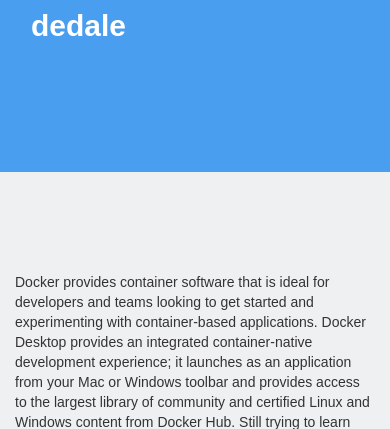
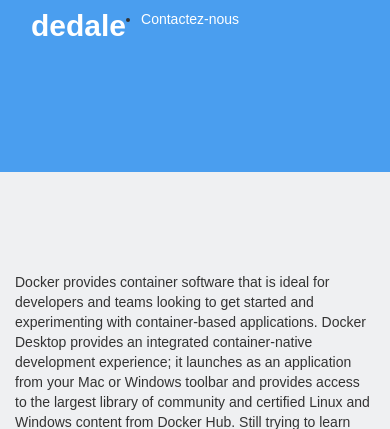
Before and after one commit to glody007/dedale, a Flask app: page / in a window 390 px wide. Shown: the top 429 px of the page. Run offline with Flask 2, Linux system fonts and the light colour scheme; some libraries are stand-ins or nearby versions.

Commit message:
good breakpoint for section

```diff
--- a/app/templates/base.html
+++ b/app/templates/base.html
@@ -9,19 +9,13 @@
 <header class="container-fluid">
   {% block header %}
   <div class="container">
-    <nav class="navbar navbar-expand-lg row">
-      <a class="navbar-brand col-3" href="#">dedale</a>
-
-      <div class="collapse navbar-collapse row" id="navbarNav">
-        <ul class="navbar-nav col-lg-10">
-
-            <li class="nav-item">
-              <a class="nav-link" href='#'>Contactez-nous</a>
-            </li>
-
-        </ul>
-
-     </div>
+    <nav class="navbar navbar-expand-sm row">
+      <a class="navbar-brand col-3" href="{{ url_for('main.index') }}">dedale</a>
+      <ul class="navbar-nav col-6">
+          <li class="nav-item">
+            <a class="nav-link" href="{{ url_for('main.contact') }}">Contactez-nous</a>
+          </li>
+      </ul>
     </nav>
   </div>
   {% endblock header%}
```
